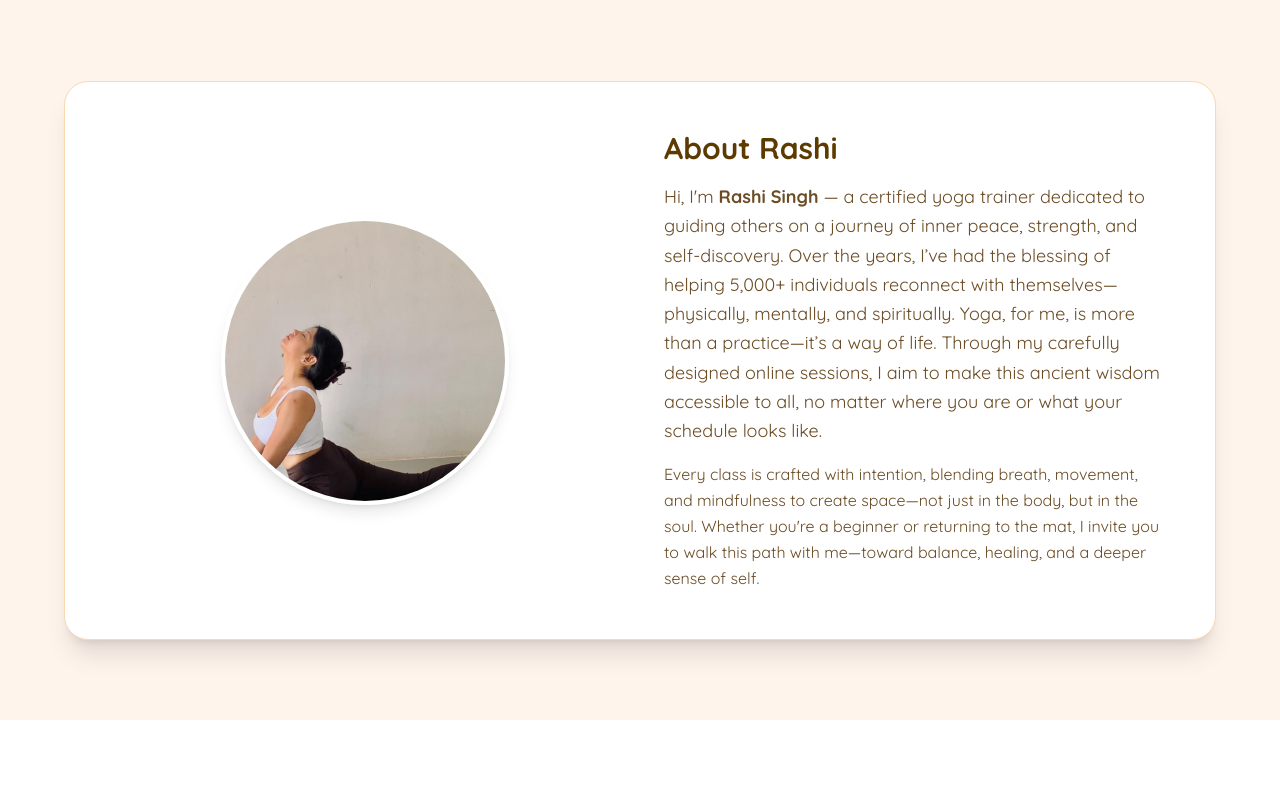
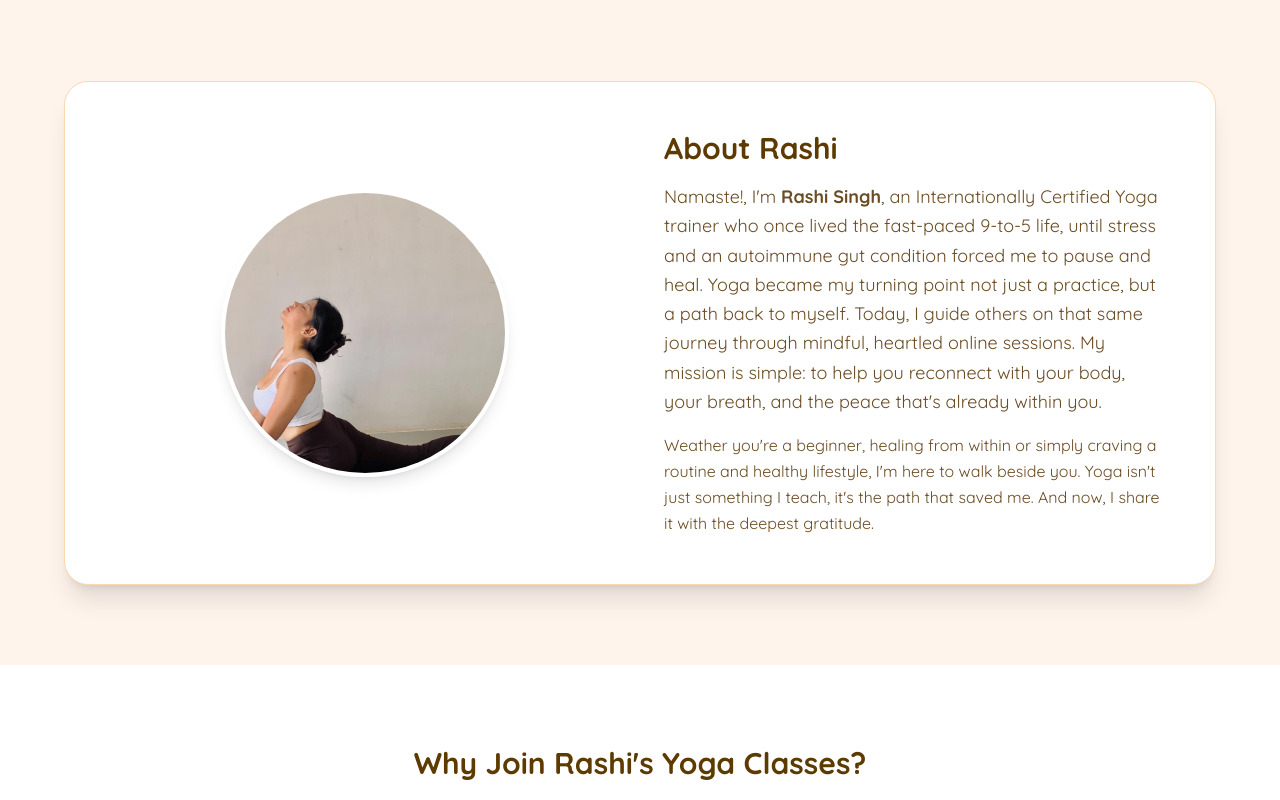
Before and after one commit to maxmarshalmendonza/navrashi, a Flask app: page / in a window 1280 px wide. Shown: the part 827-1627 px from the top of the page. Run offline with Flask 3, Linux system fonts and the light colour scheme; some libraries are stand-ins or nearby versions.

Commit message:
about change

```diff
--- a/templates/index.html
+++ b/templates/index.html
@@ -252,11 +252,13 @@
         <div class="flex-1">
           <h2 class="text-3xl font-bold text-[#5D3A00] mb-4">About Rashi</h2>
           <p class="text-lg text-[#6B4C24] leading-relaxed">
-            Hi, I'm <strong>Rashi Singh</strong> — a certified yoga trainer dedicated to guiding others on a journey of inner peace, strength, and self-discovery. Over the years, I’ve had the blessing of helping 5,000+ individuals reconnect with themselves—physically, mentally, and spiritually.
-            Yoga, for me, is more than a practice—it’s a way of life. Through my carefully designed online sessions, I aim to make this ancient wisdom accessible to all, no matter where you are or what your schedule looks like.
+            Namaste!, I'm <strong>Rashi Singh</strong>, an Internationally Certified Yoga trainer who once lived the fast-paced 9-to-5 life, until stress and an autoimmune gut condition forced me to pause and heal.
+            Yoga became my turning point not just a practice, but a path back to myself. Today, I guide others on that same journey through mindful, heartled online sessions.
+            My mission is simple: to help you reconnect with your body, your breath, and the peace that's already within you.
           </p>
           <p class="mt-4 text-[#6B4C24] leading-relaxed">
-            Every class is crafted with intention, blending breath, movement, and mindfulness to create space—not just in the body, but in the soul. Whether you're a beginner or returning to the mat, I invite you to walk this path with me—toward balance, healing, and a deeper sense of self.
+            Weather you're a beginner, healing from within or simply craving a routine and healthy lifestyle, I'm here to walk beside you.
+            Yoga isn't just something I teach, it's the path that saved me. And now, I share it with the deepest gratitude.
           </p>
         </div>
 
@@ -386,7 +388,7 @@
         <!-- Card 4: Workshops / Others -->
         <div class="bg-[#FDF1E3] p-6 rounded-2xl shadow hover:shadow-lg transition">
           <img src="static/images/meditation.svg.svg" alt="Workshop Icon" class="w-12 h-12 mb-4">
-          <h3 class="text-xl font-semibold text-[#5D3A00] mb-2">Meditaion Classes</h3>
+          <h3 class="text-xl font-semibold text-[#5D3A00] mb-2">Meditation Classes</h3>
           <p class="text-sm text-[#6B4C24] mb-4">Find stillness and clarity with deep guided meditation and breathwork.</p>
           <a href="https://wa.me/917597632099?text=Hi%2C%20I%20want%20to%20enroll%20for%20Meditation%20Sessions." target="_blank" class="inline-block bg-[#5D3A00] text-white px-4 py-2 rounded-full text-sm">Book Now</a>
         </div>
```
